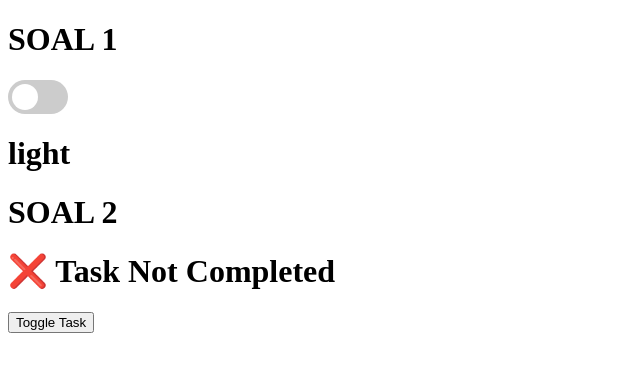
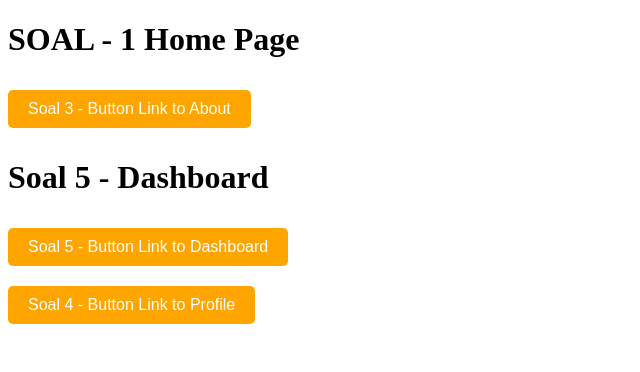
Before and after one commit to kramalmr/React-JS, a React (Vite) app in the folder react-project/: page / in a window 1280 px wide. Shown: the top 372 px of the page, without its empty margins (0-640 px from the left). Built offline with nearby package versions, Linux system fonts and the light colour scheme.

Commit message:
meeting 12

```diff
--- a/react-project/package.json
+++ b/react-project/package.json
@@ -11,7 +11,8 @@
   },
   "dependencies": {
     "react": "^18.3.1",
-    "react-dom": "^18.3.1"
+    "react-dom": "^18.3.1",
+    "react-router-dom": "^7.1.1"
   },
   "devDependencies": {
     "@eslint/js": "^9.13.0",
--- a/react-project/src/main.jsx
+++ b/react-project/src/main.jsx
@@ -1,6 +1,6 @@
 import { StrictMode } from "react";
 import { createRoot } from "react-dom/client";
-import App from "./tugas/meeting-11/App.jsx";
+import App from "./tugas/meeting-12/App.jsx";
 
 createRoot(document.getElementById("root")).render(
   <StrictMode>
--- a/react-project/src/tugas/meeting-11/App.jsx
+++ b/react-project/src/tugas/meeting-11/App.jsx
@@ -34,6 +34,7 @@ const useTheme = () => {
         return () => {
             toggleSwitch.removeEventListener("change", handleChange);
         };
+    // eslint-disable-next-line react-hooks/exhaustive-deps
     }, [theme]);
 
     return theme;
@@ -67,6 +68,7 @@ const useToggleTask = () => {
         return () => {
             buttonToggle.removeEventListener('click', handleClick);
         };
+    // eslint-disable-next-line react-hooks/exhaustive-deps
     }, [isTaskCompleted]);
 
     return isTaskCompleted;
--- /dev/null
+++ b/react-project/src/tugas/meeting-12/App.jsx
@@ -0,0 +1,17 @@
+import { createBrowserRouter, RouterProvider } from "react-router-dom";
+import { HomePage, AboutPage, NotFoundPage, Dashboard, Settings, ProfilePage, Profile } from "./Components.jsx";
+
+const router = createBrowserRouter([
+  { path: "/", element: <HomePage />, errorElement: <NotFoundPage /> },
+  { path: "/about", element: <AboutPage /> },
+  { path: "/dashboard", element: <Dashboard /> },
+  { path: "/dashboard/settings", element: <Settings /> },
+  { path: "/profile", element: <Profile /> },
+  { path: "/profile/:userId", element: <ProfilePage /> },
+]);
+
+function App() {
+  return <RouterProvider router={router} />;
+}
+
+export default App;
--- /dev/null
+++ b/react-project/src/tugas/meeting-12/Components.jsx
@@ -0,0 +1,206 @@
+import { Link, useParams } from "react-router-dom";
+
+function HomePage() {
+  return (
+    <div>
+      <h1>SOAL - 1 Home Page</h1>
+      <Link
+        to="/about"
+        style={{
+          backgroundColor: "orange",
+          color: "white",
+          padding: "10px 20px",
+          borderRadius: "5px",
+          textDecoration: "none",
+          display: "inline-block",
+          marginBottom: "10px",
+          marginTop: "10px",
+          fontFamily: "Arial, sans-serif",
+        }}
+      >
+        Soal 3 - Button Link to About
+      </Link>
+      <h1>Soal 5 - Dashboard</h1>
+      <Link
+        to={"/dashboard"}
+        style={{
+          backgroundColor: "orange",
+          color: "white",
+          padding: "10px 20px",
+          borderRadius: "5px",
+          textDecoration: "none",
+          display: "inline-block",
+          marginBottom: "10px",
+          marginTop: "10px",
+          fontFamily: "Arial, sans-serif",
+        }}
+      >
+        Soal 5 - Button Link to Dashboard
+      </Link>
+      <br />
+      <Link
+        to={"/profile"}
+        style={{
+          backgroundColor: "orange",
+          color: "white",
+          padding: "10px 20px",
+          borderRadius: "5px",
+          textDecoration: "none",
+          display: "inline-block",
+          marginBottom: "10px",
+          marginTop: "10px",
+          fontFamily: "Arial, sans-serif",
+        }}
+      >
+        Soal 4 - Button Link to Profile
+      </Link>
+
+    </div>
+  );
+}
+
+function AboutPage() {
+  return (
+    <div>
+      <h1>SOAL - 2 About Page</h1>{" "}
+      <Link
+        to="/"
+        style={{
+          backgroundColor: "orange",
+          color: "white",
+          padding: "10px 20px",
+          borderRadius: "5px",
+          textDecoration: "none",
+          display: "inline-block",
+          marginBottom: "10px",
+          marginTop: "10px",
+          fontFamily: "Arial, sans-serif",
+        }}
+      >
+        Soal 3 - Button Link to Home
+      </Link>
+    </div>
+  );
+}
+
+function NotFoundPage() {
+  return <h1>SOAL - 2 Halaman tidak ditemukan</h1>;
+}
+
+function Dashboard() {
+  return (
+    <div>
+      <h1>SOAL - 3 Dashboard</h1>{" "}
+      <Link
+        to="/"
+        style={{
+          backgroundColor: "orange",
+          color: "white",
+          padding: "10px 20px",
+          borderRadius: "5px",
+          textDecoration: "none",
+          display: "inline",
+          marginBottom: "10px",
+          marginTop: "10px",
+          fontFamily: "Arial, sans-serif",
+        }}
+      >
+        Soal 3 - Button Link to Home
+      </Link>
+      <Link
+        to="/dashboard/settings"
+        style={{
+          backgroundColor: "orange",
+          color: "white",
+          padding: "10px 20px",
+          borderRadius: "5px",
+          textDecoration: "none",
+          display: "inline",
+          marginBottom: "10px",
+          marginTop: "10px",
+          fontFamily: "Arial, sans-serif",
+        }}
+      >
+        Soal 5 - Button Link to Settings
+      </Link>
+    </div>
+  );
+}
+
+function Settings() {
+  return (
+    <div>
+      <h1>SOAL - 5 Settings</h1>{" "}
+      <Link
+        to="/dashboard"
+        style={{
+          backgroundColor: "orange",
+          color: "white",
+          padding: "10px 20px",
+          borderRadius: "5px",
+          textDecoration: "none",
+          display: "inline-block",
+          marginBottom: "10px",
+          marginTop: "10px",
+          fontFamily: "Arial, sans-serif",
+        }}
+      >
+        Soal 3 - Button Link to Dashboard
+      </Link>
+    </div>
+  );
+}
+
+function Profile () {
+  return (
+    <div>
+      <h1>SOAL - 4 Profile</h1>
+      <p>Please enter Id on the URL</p>
+      <Link
+        to="/"
+        style={{
+          backgroundColor: "orange",
+          color: "white",
+          padding: "10px 20px",
+          borderRadius: "5px",
+          textDecoration: "none",
+          display: "inline-block",
+          marginBottom: "10px",
+          marginTop: "10px",
+          fontFamily: "Arial, sans-serif",
+        }}
+      >
+        Soal 3 - Button Link to Home
+      </Link>
+    </div>
+  );
+}
+
+function ProfilePage() {
+  const { userId } = useParams();
+
+  return (
+    <div>
+      <h1>SOAL - 4 Profile</h1>
+      <p>Halo {userId}</p>
+      <Link
+        to="/"
+        style={{
+          backgroundColor: "orange",
+          color: "white",
+          padding: "10px 20px",
+          borderRadius: "5px",
+          textDecoration: "none",
+          display: "inline-block",
+          marginBottom: "10px",
+          marginTop: "10px",
+          fontFamily: "Arial, sans-serif",
+        }}
+      >
+        Soal 3 - Button Link to Home
+      </Link>
+    </div>
+  );
+}
+
+export { HomePage, AboutPage, NotFoundPage, Dashboard, Settings, ProfilePage, Profile };
```
Also changed, not shown: 1 other file (tests, documents, lock files or other folders).
